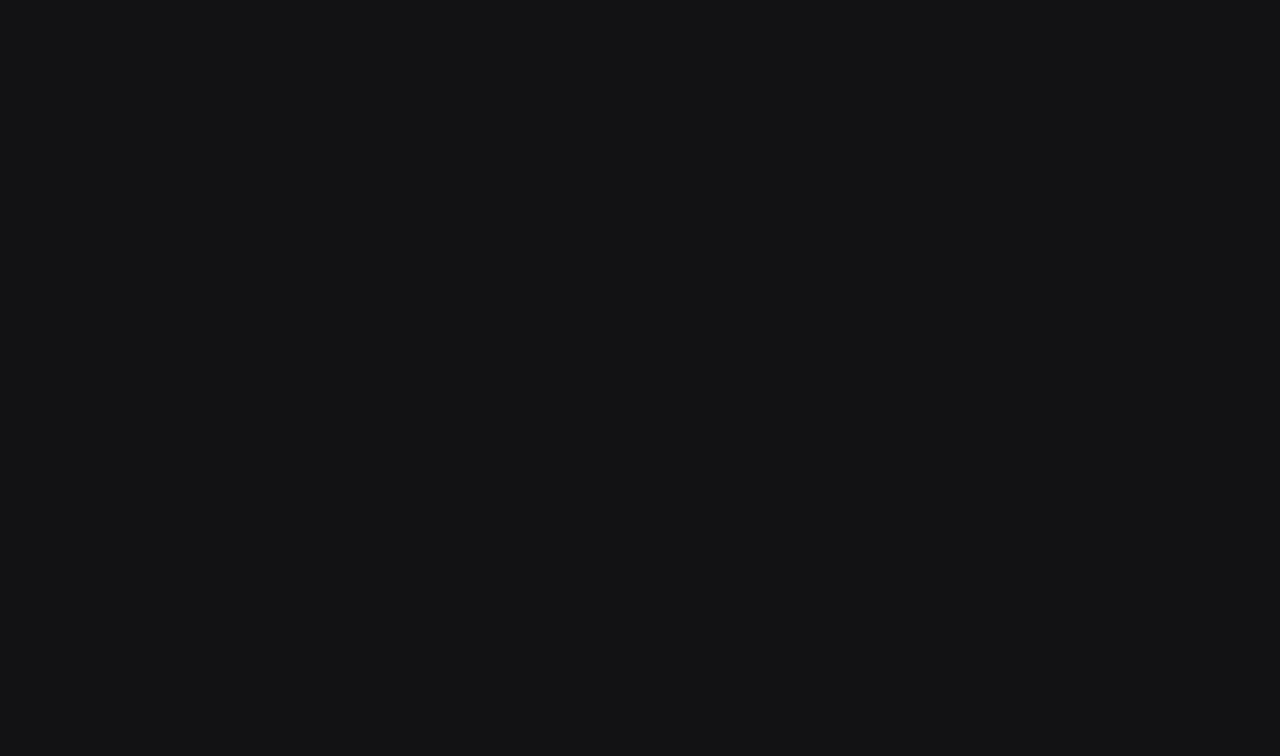
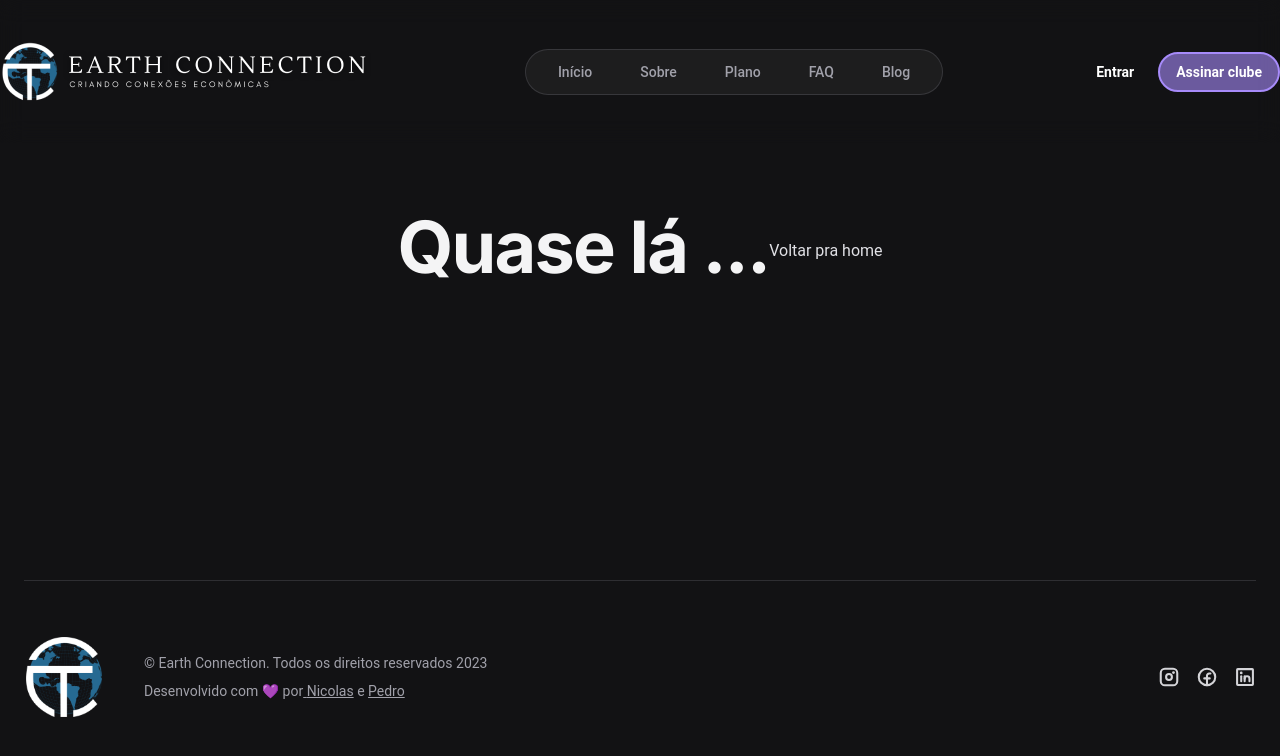
Before and after one commit to Nicolas-Moises/landing-page-earth-connection, a React (Vite) app: page /blog in a window 1280 px wide. Before the commit this address had no page. Shown: the top 756 px of the page. Built offline with nearby package versions, Linux system fonts and the light colour scheme.

Commit message:
💄 feat:implement react-scroll to smooth scroll on the page

```diff
--- a/package.json
+++ b/package.json
@@ -21,6 +21,7 @@
     "react-dom": "^18.2.0",
     "react-hook-form": "^7.42.1",
     "react-router-dom": "^6.6.1",
+    "react-scroll": "^1.8.9",
     "react-toastify": "^9.1.1",
     "react-wrap-balancer": "^0.5.0",
     "styled-components": "^5.3.6",
@@ -30,6 +31,7 @@
     "@types/aos": "^3.0.4",
     "@types/react": "^18.0.26",
     "@types/react-dom": "^18.0.9",
+    "@types/react-scroll": "^1.8.7",
     "@types/styled-components": "^5.1.26",
     "@vitejs/plugin-react": "^3.0.0",
     "autoprefixer": "^10.4.14",
--- a/src/Router.tsx
+++ b/src/Router.tsx
@@ -1,12 +1,14 @@
 import { Routes, Route } from "react-router-dom";
 import { DefaultLayout } from "./layouts/DefaultLayout";
 import { Home } from "./pages/Home";
+import { Blog } from "./pages/Blog";
 
 export function Router() {
     return (
         <Routes>
             <Route path="/" element={<DefaultLayout />}>
                 <Route path="/" element={<Home />} />
+                <Route path="/blog" element={<Blog />} />
             </Route>
         </Routes>
     )
--- a/src/components/Faq/index.tsx
+++ b/src/components/Faq/index.tsx
@@ -4,7 +4,7 @@ import { Underline } from "../Underline";
 
 export function Faq() {
     return (
-        <section className="w-full mt-48">
+        <section className="w-full mt-48" id='faq'>
             <div className="w-full max-w-7xl mx-auto relative">
                 <div className='flex flex-col items-center'>
                     <span className="border border-zinc-400/20 bg-zinc-400/5 py-1 px-3 rounded-full text-zinc-400 mb-4 text-xs">
--- a/src/components/Header/components/MenuNav.tsx
+++ b/src/components/Header/components/MenuNav.tsx
@@ -1,23 +1,59 @@
 import { Link } from "react-router-dom";
+import { Link as A } from 'react-scroll'
 
 export function MenuNav() {
     return (
         <nav className="px-8 py-3 rounded-full border border-zinc-400/20 bg-zinc-200/5 hidden lg:flex">
             <ul className="flex items-center gap-12">
                 <li className="font-medium text-zinc-400 text-sm">
-                    <Link className='hover:text-violet-300' to="/">Início</Link>
+                    <A
+                        className='hover:text-violet-300 navlink cursor-pointer'
+                        to="hero"
+                        smooth={true}
+                        spy={true}
+                        offset={-200}
+                        duration={500}
+                    >
+                    Início
+                    </A>
                 </li>
                 <li className="font-medium text-zinc-400 text-sm">
-                    <Link className='hover:text-violet-300' to="/plan">Sobre</Link>
+                    <A
+                        className='hover:text-violet-300 navlink cursor-pointer'
+                        to="about"
+                        smooth={true}
+                        spy={true}
+                        offset={-200}
+                        duration={500}
+                    >Sobre
+                    </A>
                 </li>
                 <li className="font-medium text-zinc-400 text-sm">
-                    <Link className='hover:text-violet-300' to="/association">Plano</Link>
+                    <A
+                        className='hover:text-violet-300 navlink cursor-pointer'
+                        to="pricing"
+                        smooth={true}
+                        spy={true}
+                        offset={-200}
+                        duration={500}
+                    >
+                        Plano
+                    </A>
                 </li>
                 <li className="font-medium text-zinc-400 text-sm">
-                    <Link className='hover:text-violet-300' to="/association">FAQ</Link>
+                    <A
+                        className='hover:text-violet-300 navlink cursor-pointer'
+                        to="faq"
+                        smooth={true}
+                        spy={true}
+                        offset={-200}
+                        duration={500}
+                    >
+                        FAQ
+                    </A>
                 </li>
                 <li className="font-medium text-zinc-400 text-sm">
-                    <Link className='hover:text-violet-300' to="/association">Blog</Link>
+                    <Link className='hover:text-violet-300 navlink cursor-pointer active:text-violet-400' to="/blog">Blog</Link>
                 </li>
             </ul>
         </nav>
--- a/src/components/Header/index.tsx
+++ b/src/components/Header/index.tsx
@@ -4,7 +4,7 @@ import { MenuNav } from './components/MenuNav';
 export function Header() {
 
     return (
-        <header className="w-full">
+        <header className="w-full fixed top-0 left-0 right-0 z-50 backdrop-blur-md">
             <div className="w-full max-w-7xl mx-auto flex justify-between py-10 items-center">
                 <img src={logoHeader} alt="" />
                 <MenuNav />
--- a/src/components/Hero/index.tsx
+++ b/src/components/Hero/index.tsx
@@ -5,7 +5,7 @@ import heroImage from "../../assets/mock-mobile-2.png";
 
 export function Hero() {
     return (
-        <section className="w-full mt-14 relative">
+        <section className="w-full mt-36 relative" id='hero'>
             <div className="absolute right-0 top-1/2 h-[288px] w-[526px] -translate-y-1/2 rounded-full bg-purple-700 opacity-50 blur-full" />
             <div className="flex flex-col lg:flex-row justify-between items-center w-full max-w-7xl mx-auto relative">
                 <div className="flex flex-col items-center lg:items-start mb-20">
--- a/src/components/Plus/index.tsx
+++ b/src/components/Plus/index.tsx
@@ -5,7 +5,7 @@ import { CardPlus } from './components/CardPlus'
 
 export function Plus() {
     return (
-        <section className="w-full mt-48">
+        <section className="w-full mt-48" id='about'>
             <div className="w-full max-w-7xl mx-auto relative">
                 <div className='flex flex-col items-center'>
                     <h2 className='text-4xl font-semibold tracking-tightest'>
--- a/src/components/Pricing/index.tsx
+++ b/src/components/Pricing/index.tsx
@@ -4,7 +4,7 @@ import { Tabs } from "./components/Tabs";
 
 export function Pricing() {
     return (
-        <section className="w-full mt-48">
+        <section className="w-full mt-48" id="pricing">
             <div className="w-full max-w-7xl mx-auto relative">
                 <div className='flex flex-col items-center'>
                     <span className="border border-zinc-400/20 bg-zinc-400/5 py-1 px-3 rounded-full text-zinc-400 mb-4 font-xs">
--- /dev/null
+++ b/src/pages/Blog.tsx
@@ -0,0 +1,11 @@
+import { Link } from "react-router-dom";
+
+export function Blog() {
+
+    return (
+        <div className="min-h-[calc(100vh-300px)] w-full flex max-w-7xl mx-auto justify-center items-center">
+            <h2 className="text-7xl font-bold font-sans tracking-tight text-zinc-100 leading-tight text-center animate-bounce">Quase lá ...</h2>
+            <Link to='/'>Voltar pra home</Link>
+        </div>
+    )
+}
--- a/src/styles/global.css
+++ b/src/styles/global.css
@@ -38,6 +38,9 @@ body {
   z-index: 3;
 }
 
+.navlink.active {
+  @apply text-violet-500;
+}
 .card::after {
   background: radial-gradient(
     300px circle at var(--mouse-x) var(--mouse-y),
```
Also changed, not shown: 1 other file (tests, documents, lock files or other folders).
